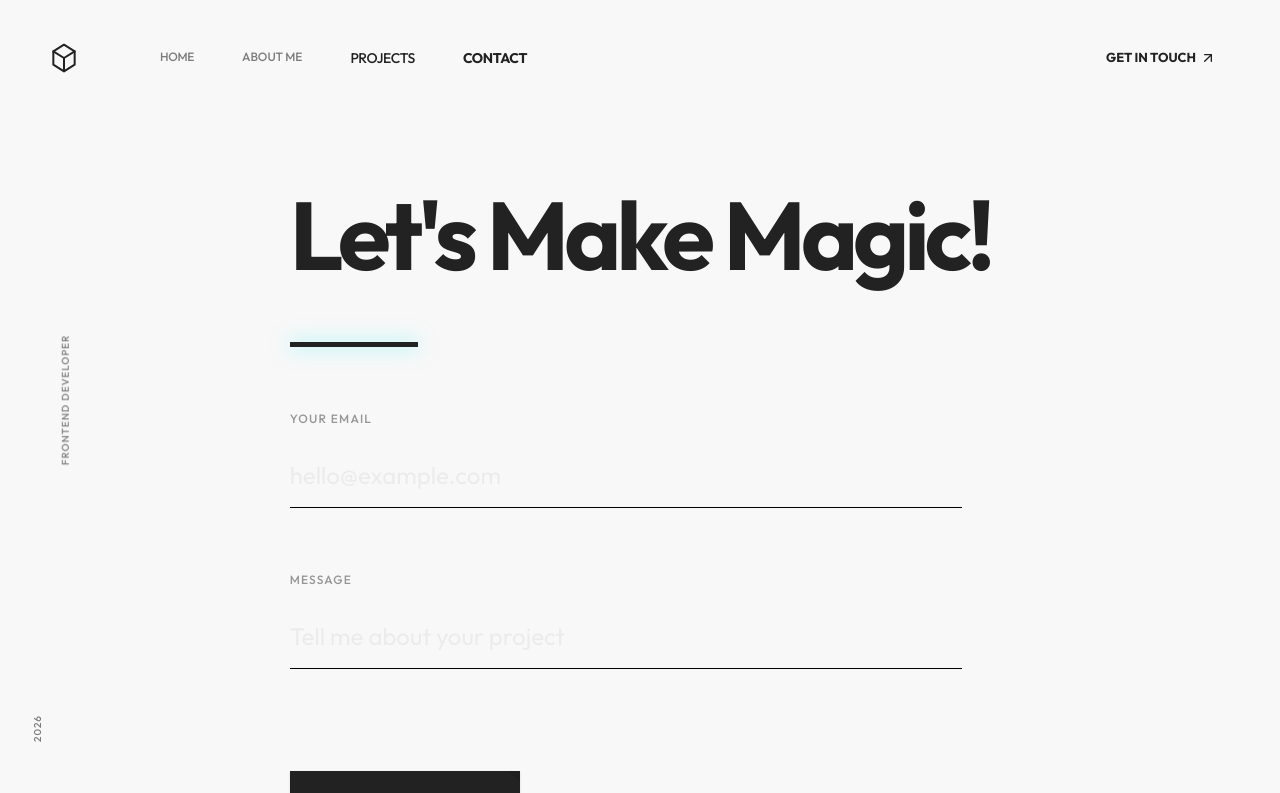
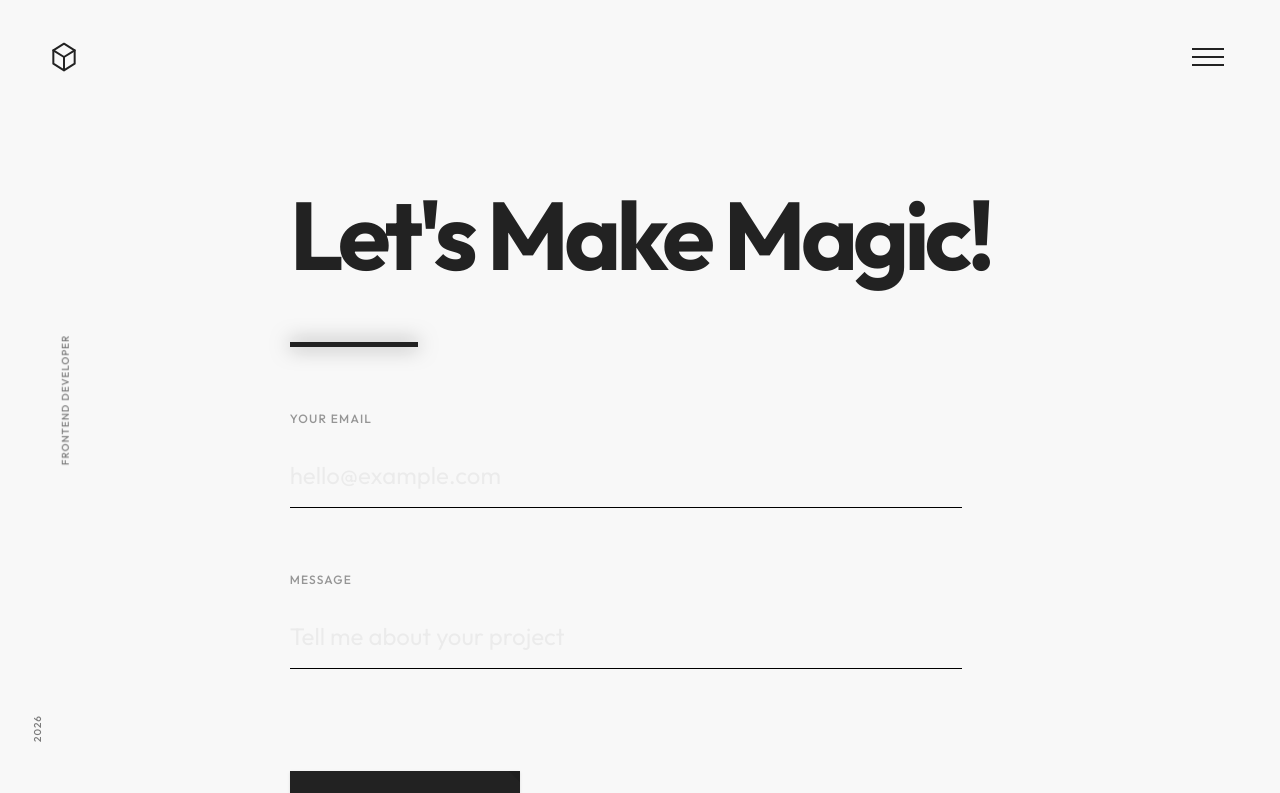
Before and after one commit to Amakiri201/portfolio-amadava, a React (Vite) app: page /contact in a window 1280 px wide. Shown: the top 793 px of the page. Built offline with nearby package versions, Linux system fonts and the light colour scheme.

Commit message:
feat: introduce a new full-screen navigation menu and integrate it into the Navbar component.

```diff
--- a/src/components/Contact.tsx
+++ b/src/components/Contact.tsx
@@ -101,7 +101,7 @@ const Contact: React.FC = () => {
                 </h2>
 
                 <div className="w-full h-[5px] bg-white/5 mb-16 relative">
-                    <div className="absolute top-0 left-0 w-32 h-full bg-[--text-primary] shadow-[0_0_20px_rgba(0,245,255,0.5)]"></div>
+                    <div className="absolute top-0 left-0 w-32 h-full bg-[--text-primary] shadow-[--text-secondary] shadow-[0_0_20px_rgba(0,245,255,0.5)]"></div>
                 </div>
 
                 <form onSubmit={handleSubmit} className="space-y-12 lg:space-y-16 max-w-2xl">
--- /dev/null
+++ b/src/components/FullScreenMenu.tsx
@@ -0,0 +1,187 @@
+import React from 'react';
+import { motion, AnimatePresence } from 'framer-motion';
+import { useNavigate, useLocation } from 'react-router-dom';
+import { ROUTES } from '@/routes';
+import { Button } from './ui/button';
+
+interface FullScreenMenuProps {
+    isOpen: boolean;
+    onClose: () => void;
+}
+
+const menuVariants = {
+    closed: {
+        opacity: 0,
+        y: "-100%",
+        transition: {
+            duration: 0.5,
+            ease: [0.76, 0, 0.24, 1] as const,
+            staggerChildren: 0.1,
+            staggerDirection: -1
+        }
+    },
+    open: {
+        opacity: 1,
+        y: 0,
+        transition: {
+            duration: 0.5,
+            ease: [0.76, 0, 0.24, 1] as const,
+            staggerChildren: 0.1,
+            delayChildren: 0.3
+        }
+    }
+};
+
+const linkVariants = {
+    closed: {
+        y: 80,
+        opacity: 0,
+        transition: {
+            duration: 0.5,
+            ease: [0.76, 0, 0.24, 1] as const
+        }
+    },
+    open: {
+        y: 0,
+        opacity: 1,
+        transition: {
+            duration: 0.5,
+            ease: [0.76, 0, 0.24, 1] as const
+        }
+    }
+};
+
+const fadeInVariants = {
+    closed: {
+        opacity: 0,
+        transition: {
+            duration: 0.5,
+            ease: "linear" as const
+        }
+    },
+    open: {
+        opacity: 1,
+        transition: {
+            duration: 0.5,
+            ease: "linear" as const,
+            delay: 0.6
+        }
+    }
+};
+
+const FullScreenMenu: React.FC<FullScreenMenuProps> = ({ isOpen, onClose }) => {
+    const navigate = useNavigate();
+    const location = useLocation();
+    const [hoveredLink, setHoveredLink] = React.useState<string | null>(null);
+
+    const handleNavigation = (path: string, hash?: string) => {
+        if (hash) {
+            if (location.pathname !== ROUTES.HOME) {
+                navigate(`${ROUTES.HOME}${hash}`);
+            } else {
+                const element = document.querySelector(hash);
+                element?.scrollIntoView({ behavior: 'smooth' });
+            }
+        } else {
+            navigate(path);
+        }
+        onClose();
+    };
+
+    const navLinks = [
+        { id: '01', title: 'HOME', path: ROUTES.HOME, hash: '#hero' },
+        { id: '03', title: 'ABOUT', path: ROUTES.HOME, hash: '#about' },
+        { id: '02', title: 'PROJECTS', path: ROUTES.PROJECTS, hash: '#projects' },
+        { id: '04', title: 'CONTACT', path: ROUTES.CONTACT },
+    ];
+
+    const socialLinks = [
+        { title: 'Github', url: 'https://github.com/Amakiri201' },
+        { title: 'Instagram', url: 'https://www.instagram.com/_davemak/' },
+        { title: 'LinkedIn', url: 'https://www.linkedin.com/in/david-amakiri-872850295/' }
+    ];
+
+    const [hoveredSocial, setHoveredSocial] = React.useState<string | null>(null);
+
+    return (
+        <AnimatePresence>
+            {isOpen && (
+                <motion.div
+                    initial="closed"
+                    animate="open"
+                    exit="closed"
+                    variants={menuVariants}
+                    className="fixed inset-0 bg-black z-[60] flex flex-col p-6 lg:p-12 text-white overflow-hidden"
+                >
+                    {/* Top Right Close Button - Removed, handled by Navbar */}
+
+                    <div className="flex flex-col lg:flex-row w-full h-full mt-24 lg:mt-0">
+                        {/* Left Column - Navigation Links */}
+                        <div className="flex-1 flex flex-col justify-center gap-6 lg:gap-8 pl-0 lg:pl-12">
+                            {navLinks.map((link, index) => (
+                                <motion.div
+                                    key={index}
+                                    variants={linkVariants}
+                                    className="overflow-hidden"
+                                >
+                                    <motion.button
+                                        onClick={() => handleNavigation(link.path, link.hash)}
+                                        onHoverStart={() => setHoveredLink(link.id)}
+                                        onHoverEnd={() => setHoveredLink(null)}
+                                        animate={{
+                                            opacity: hoveredLink && hoveredLink !== link.id ? 0.3 : 1,
+                                            x: hoveredLink === link.id ? 20 : 0
+                                        }}
+                                        transition={{ duration: 0.3, ease: "easeOut" }}
+                                        className="group flex items-center gap-8 text-left transition-colors"
+                                    >
+                                        <span className="text-sm lg:text-xl font-medium text-gray-500 font-mono">
+                                            {link.id}
+                                        </span>
+                                        <span className="text-4xl md:text-6xl lg:text-7xl font-bold tracking-tight uppercase">
+                                            {link.title}
+                                        </span>
+                                    </motion.button>
+                                </motion.div>
+                            ))}
+                        </div>
+
+                        {/* Right Column - Info */}
+                        <motion.div
+                            variants={fadeInVariants}
+                            className="lg:flex-1 flex flex-col justify-center items-end text-right gap-12 lg:pr-12 mt-12 lg:mt-0"
+                        >
+                            {/* Social Links */}
+                            <div className="flex flex-col gap-2 text-sm lg:text-base uppercase tracking-widest font-medium">
+                                {socialLinks.map((link, index) => (
+                                    <motion.a
+                                        key={index}
+                                        href={link.url}
+                                        onHoverStart={() => setHoveredSocial(link.title)}
+                                        onHoverEnd={() => setHoveredSocial(null)}
+                                        animate={{
+                                            opacity: hoveredSocial && hoveredSocial !== link.title ? 0.3 : 1,
+                                            x: hoveredSocial === link.title ? 10 : 0
+                                        }}
+                                        transition={{ duration: 0.3, ease: "easeOut" }}
+                                        className="transition-colors"
+                                    >
+                                        {link.title}
+                                    </motion.a>
+                                ))}
+                            </div>
+
+                            {/* Contact Info */}
+                            <div className="flex flex-col gap-1 text-sm lg:text-base font-mono text-gray-400">
+                                <Button className='bg-transparent hover:bg-transparent' onClick={() => window.location.href = "mailto:davemak1998@gmail.com"}>davemak1998@gmail.com</Button>
+                                <Button variant={"default"} className='bg-transparent hover:bg-transparent'>+234 916 5961 298</Button>
+                            </div>
+                        </motion.div>
+                    </div>
+                </motion.div>
+            )}
+        </AnimatePresence>
+    );
+};
+
+export default FullScreenMenu;
--- a/src/components/Navbar.tsx
+++ b/src/components/Navbar.tsx
@@ -1,105 +1,74 @@
 import React from 'react';
 import { useNavigate, useLocation } from 'react-router-dom';
-import { Button } from '@/components/ui/button';
 import { ROUTES } from '@/routes';
-import { ArrowUpRight } from 'lucide-react';
+import FullScreenMenu from './FullScreenMenu';
+import { motion, MotionConfig } from 'framer-motion';
 
 const Navbar: React.FC = () => {
     const navigate = useNavigate();
     const location = useLocation();
-    const [activeSection, setActiveSection] = React.useState<string>('');
-
-    React.useEffect(() => {
-        const observerOptions = {
-            root: null,
-            rootMargin: '-20% 0px -70% 0px', // Center-ish of the screen
-            threshold: 0
-        };
-
-        const handleIntersect = (entries: IntersectionObserverEntry[]) => {
-            entries.forEach(entry => {
-                if (entry.isIntersecting) {
-                    setActiveSection(entry.target.id);
-                }
-            });
-        };
-
-        const observer = new IntersectionObserver(handleIntersect, observerOptions);
-
-        const sections = ['about', 'projects'];
-        sections.forEach(id => {
-            const element = document.getElementById(id);
-            if (element) observer.observe(element);
-        });
-
-        return () => observer.disconnect();
-    }, [location.pathname]);
-
-    const handleNavClick = (e: React.MouseEvent<HTMLAnchorElement>, id: string) => {
-        e.preventDefault();
-        if (location.pathname !== ROUTES.HOME) {
-            navigate(`${ROUTES.HOME}#${id}`);
-        } else {
-            document.getElementById(id)?.scrollIntoView({ behavior: 'smooth' });
-        }
-    };
-
-    const navLinkClass = (id: string) => {
-        const isActive = (location.pathname === ROUTES.HOME && activeSection === id) ||
-            (location.hash === `#${id}`) ||
-            (id === 'projects' && location.pathname === ROUTES.PROJECTS);
-        return `hover:text-brand-primary transition-all uppercase tracking-tight duration-300 ${isActive ? 'text-brand-primary font-bold' : ''}`;
-    };
+    const [isMenuOpen, setIsMenuOpen] = React.useState(false);
 
     return (
-        <nav className="fixed top-0 w-full z-50 py-6 lg:py-10 px-6 lg:px-12 flex justify-between items-center bg-brand-tertiary/80 backdrop-blur-md">
+        <>
+            <FullScreenMenu isOpen={isMenuOpen} onClose={() => setIsMenuOpen(false)} />
+            <nav
+                className={`fixed top-0 w-full z-[70] py-6 lg:py-10 px-6 lg:px-12 flex justify-between items-center transition-colors duration-300 ${isMenuOpen ? 'bg-transparent' : 'bg-brand-tertiary/80 backdrop-blur-md'}`}
+            >
                 <div className="flex items-center space-x-8 lg:space-x-20">
                     <div
-                    className="flex items-center space-x-2 cursor-pointer"
+                        className={`flex items-center space-x-2 cursor-pointer transition-colors duration-300 ${isMenuOpen ? 'text-white' : 'text-brand-primary'}`}
                         onClick={() => {
                             if (location.pathname !== ROUTES.HOME) {
                                 navigate(ROUTES.HOME);
                             } else {
                                 window.scrollTo({ top: 0, behavior: 'smooth' });
                             }
+                            setIsMenuOpen(false);
                         }}
                     >
-                    <svg width="24" height="24" viewBox="0 0 24 24" fill="none" xmlns="http://www.w3.org/2000/svg" className="w-6 h-6 lg:w-8 lg:h-8 text-brand-primary">
+                        <svg width="24" height="24" viewBox="0 0 24 24" fill="none" xmlns="http://www.w3.org/2000/svg" className="w-6 h-6 lg:w-8 lg:h-8">
                             <path d="M12 2L4 7V17L12 22L20 17V7L12 2Z" stroke="currentColor" strokeWidth="1.5" strokeLinecap="round" strokeLinejoin="round" />
                             <path d="M12 22V12" stroke="currentColor" strokeWidth="1.5" strokeLinecap="round" strokeLinejoin="round" />
                             <path d="M20 7L12 12L4 7" stroke="currentColor" strokeWidth="1.5" strokeLinecap="round" strokeLinejoin="round" />
                         </svg>
                     </div>
-                <div className="hidden md:flex space-x-6 lg:space-x-12 text-[10px] lg:text-[12px] font-medium text-brand-secondary">
-                    <a href={`${ROUTES.HOME}#hero`} onClick={(e) => handleNavClick(e, 'hero')} className="hover:text-brand-primary transition-colors uppercase tracking-tight">Home</a>
-                    <a href={`${ROUTES.HOME}#about`} onClick={(e) => handleNavClick(e, 'about')} >ABOUT ME</a>
-                    <Button
-                        variant="link"
-                        onClick={() => navigate(ROUTES.PROJECTS)}
-                        className={navLinkClass('projects') + " p-0 h-auto hover:no-underline"}
+                </div>
+                <div className="flex items-center gap-4">
+                    <motion.button
+                        initial="hide"
+                        animate={isMenuOpen ? "show" : "hide"}
+                        onClick={() => setIsMenuOpen(!isMenuOpen)}
+                        className={`flex flex-col gap-1.5 p-2 rounded-full transition-colors z-[70] relative ${isMenuOpen ? 'text-white' : 'text-brand-primary'}`}
+                        aria-label={isMenuOpen ? "Close menu" : "Open menu"}
                     >
-                        PROJECTS
-                    </Button>
-                    <Button
-                        variant="link"
-                        onClick={() => navigate(ROUTES.CONTACT)}
-                        className={`hover:text-brand-primary transition-all uppercase tracking-tight duration-300 p-0 h-auto hover:no-underline ${location.pathname === ROUTES.CONTACT ? 'text-brand-primary font-bold' : ''}`}
-                    >
-                        Contact
-                    </Button>
-                </div>
-            </div>
-            <div>
-                <Button
-                    variant="link"
-                    type="button"
-                    onClick={() => navigate(ROUTES.CONTACT)}
-                    className={`text-[11px] lg:text-[13px] font-medium hover:text-brand-secondary transition-all flex items-center gap-1 uppercase ${location.pathname === ROUTES.CONTACT ? 'text-brand-primary font-bold border-brand-primary' : ''}`}
-                >
-                   Get in touch <span className="text-[10px]"><ArrowUpRight /></span>
-                </Button>
+                        <MotionConfig transition={{ duration: 0.5, ease: "easeInOut" }}>
+                            <motion.span
+                                variants={{
+                                    hide: { rotate: 0, y: 0 },
+                                    show: { rotate: 45, y: 8 },
+                                }}
+                                className="w-8 h-0.5 bg-current block"
+                            />
+                            <motion.span
+                                variants={{
+                                    hide: { opacity: 1 },
+                                    show: { opacity: 0 },
+                                }}
+                                className="w-8 h-0.5 bg-current block"
+                            />
+                            <motion.span
+                                variants={{
+                                    hide: { rotate: 0, y: 0 },
+                                    show: { rotate: -45, y: -8 },
+                                }}
+                                className="w-8 h-0.5 bg-current block"
+                            />
+                        </MotionConfig>
+                    </motion.button>
                 </div>
             </nav>
+        </>
     );
 };
 
```
Lines whose indentation alone changed are shown as unchanged.
